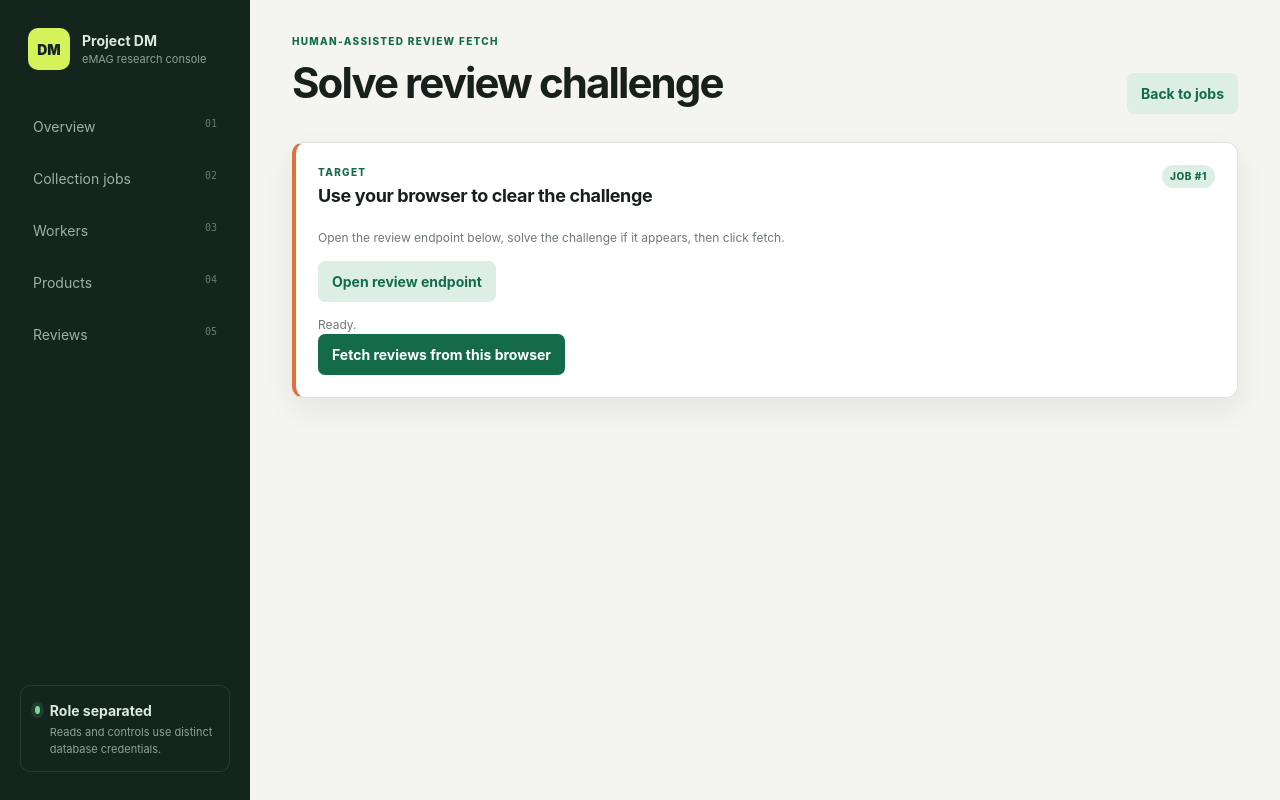
After one commit to AndyStan112/project_dm, a FastAPI app: template src/project_dm/web/templates/solve_review.html in a window 1280 px wide. The commit adds this page. Run offline with FastAPI, Linux system fonts and the light colour scheme; the template is opened without the code that fills it: most values are stand-ins (such as "Sample title", 1, 10 or a date in 2020).

Commit message:
fix captcha better

```diff
--- a/src/project_dm/web/app.py
+++ b/src/project_dm/web/app.py
@@ -16,6 +16,7 @@ from fastapi.templating import Jinja2Templates
 
 from project_dm.brands import normalize_brand
 from project_dm.db import read_session, write_session
+from project_dm.models import Job
 from project_dm.repositories.brands import list_brands, upsert_brand
 from project_dm.repositories.dashboard import (
     dashboard_stats,
@@ -44,12 +45,16 @@ from project_dm.repositories.service_controls import (
 from project_dm.schemas import JobStatus
 from project_dm.workers.listing import run_one_listing_job
 from project_dm.workers.product import run_product_jobs
-from project_dm.workers.reviews import run_one_review_job
+from project_dm.workers.reviews import (
+    apply_review_payload,
+    run_one_review_job,
+)
 from project_dm.workers.supervisor import (
     SCRAPER_LANE_COUNT,
     start_worker_supervisors,
     stop_worker_supervisors,
 )
+from project_dm.scraping.reviews import build_reviews_url
 
 
 PACKAGE_DIR = Path(__file__).parent
@@ -319,6 +324,69 @@ def job_diagnostics(job_id: int) -> JSONResponse:
     return JSONResponse({"job_id": job_id, "files": files})
 
 
+@app.get("/jobs/{job_id}/solve", response_class=HTMLResponse)
+def solve_job(request: Request, job_id: int) -> HTMLResponse:
+    with read_session() as session:
+        job = session.get(Job, job_id)
+        if job is None:
+            raise HTTPException(status_code=404, detail="Job not found")
+        if job.family_id is None or not job.target_url:
+            raise HTTPException(
+                status_code=400, detail="Job is missing review metadata"
+            )
+        review_limit = (
+            job.total_expected
+            or job.current_offset
+            or 10
+        )
+        review_url = build_reviews_url(
+            job.target_url,
+            offset=job.current_offset,
+            limit=review_limit,
+        )
+    return templates.TemplateResponse(
+        request,
+        "solve_review.html",
+        _context(
+            request,
+            active="jobs",
+            job=job,
+            review_url=review_url,
+            review_limit=review_limit,
+        ),
+    )
+
+
+@app.post("/jobs/{job_id}/solve")
+def submit_solved_review(job_id: int, payload: dict[str, object]) -> RedirectResponse:
+    with write_session() as session, session.begin():
+        job = session.get(Job, job_id, with_for_update=True)
+        if job is None:
+            raise HTTPException(status_code=404, detail="Job not found")
+        if job.family_id is None:
+            raise HTTPException(
+                status_code=400, detail="Job is missing family metadata"
+            )
+        reviews_seen, _, checkpoint_status = apply_review_payload(
+            session,
+            job_id=job.id,
+            family_id=job.family_id,
+            payload=payload,
+        )
+        if checkpoint_status is JobStatus.COMPLETED:
+            message = f"Manual solve imported {reviews_seen} reviews and completed the job."
+        else:
+            message = f"Manual solve imported {reviews_seen} reviews."
+        if checkpoint_status is not JobStatus.COMPLETED:
+            set_job_status(session, job_id, JobStatus.PENDING)
+        print(
+            f"[web] submit_solved_review job_id={job_id} reviews_seen={reviews_seen} status={checkpoint_status} message={message}",
+            file=sys.stderr,
+            flush=True,
+        )
+    return RedirectResponse("/jobs", status_code=303)
+
+
 @app.post("/brands")
 def add_brand(
     brand: Annotated[str, Form(min_length=1)],
--- a/src/project_dm/web/templates/_job_table.html
+++ b/src/project_dm/web/templates/_job_table.html
@@ -23,6 +23,9 @@
           <form method="post" action="/jobs/{{ job.id }}/pause"><button>Pause</button></form>
           {% elif job.status in ["paused", "blocked", "failed"] %}
           <form method="post" action="/jobs/{{ job.id }}/resume"><button>Resume</button></form>
+          {% if job.job_type == "reviews" %}
+          <a class="text-link" href="/jobs/{{ job.id }}/solve">Solve captcha</a>
+          {% endif %}
           {% elif job.status == "pending" %}
           <form method="post" action="/jobs/{{ job.id }}/pause"><button>Pause</button></form>
           <form method="post" action="/jobs/{{ job.id }}/promote"><button>Promote</button></form>
--- a/src/project_dm/web/templates/dashboard.html
+++ b/src/project_dm/web/templates/dashboard.html
@@ -59,6 +59,7 @@
           {% if job.target_url %}
           <a class="button secondary" href="{{ job.target_url }}" target="_blank" rel="noreferrer">Open target</a>
           {% endif %}
+          <a class="button" href="/jobs/{{ job.id }}/solve">Solve captcha</a>
           <a class="button secondary" href="/jobs/{{ job.id }}/diagnostics">Diagnostics</a>
           <form method="post" action="/jobs/{{ job.id }}/resume"><button type="submit">Resume</button></form>
         </div>
--- /dev/null
+++ b/src/project_dm/web/templates/solve_review.html
@@ -0,0 +1,75 @@
+{% extends "base.html" %}
+{% block title %}Solve Review CAPTCHA · Project DM{% endblock %}
+{% block heading %}Solve review challenge{% endblock %}
+{% block eyebrow %}Human-assisted review fetch{% endblock %}
+{% block actions %}
+  <a class="button secondary" href="/jobs">Back to jobs</a>
+{% endblock %}
+{% block content %}
+<section class="panel notice-panel">
+  <div class="panel-heading">
+    <div><p class="eyebrow">Target</p><h2>Use your browser to clear the challenge</h2></div>
+    <span class="panel-tag">job #{{ job.id }}</span>
+  </div>
+  <p class="hint">Open the review endpoint below, solve the challenge if it appears, then click fetch.</p>
+  <p><a class="button secondary" href="{{ review_url }}" target="_blank" rel="noreferrer">Open review endpoint</a></p>
+  <p class="hint" id="solve-status">Ready.</p>
+  <input type="hidden" id="review-url" value="{{ review_url }}">
+  <button class="button" id="fetch-button" type="button">Fetch reviews from this browser</button>
+</section>
+{% endblock %}
+{% block scripts %}
+<script>
+(function () {
+  const reviewUrl = document.getElementById("review-url").value;
+  const status = document.getElementById("solve-status");
+  const button = document.getElementById("fetch-button");
+
+  const setStatus = (message) => {
+    status.textContent = message;
+  };
+
+  button.addEventListener("click", async () => {
+    button.disabled = true;
+    setStatus("Fetching from your browser session...");
+    try {
+      const response = await fetch(reviewUrl, {
+        method: "GET",
+        credentials: "include",
+        cache: "no-store",
+      });
+      const contentType = response.headers.get("content-type") || "";
+      const bodyText = await response.text();
+      if (!response.ok) {
+        setStatus(`Remote returned HTTP ${response.status}. Open the review endpoint, solve the challenge, and try again.`);
+        button.disabled = false;
+        return;
+      }
+      if (!contentType.includes("application/json")) {
+        setStatus("The browser received a non-JSON response. Solve the challenge in the opened tab, then try again.");
+        button.disabled = false;
+        return;
+      }
+      const payload = JSON.parse(bodyText);
+      const submit = await fetch(window.location.pathname, {
+        method: "POST",
+        headers: {
+          "Content-Type": "application/json",
+        },
+        body: JSON.stringify(payload),
+      });
+      if (!submit.ok) {
+        setStatus(`Could not save the response: HTTP ${submit.status}`);
+        button.disabled = false;
+        return;
+      }
+      window.location.href = "/jobs";
+    } catch (error) {
+      console.error(error);
+      setStatus(`Fetch failed: ${error}`);
+      button.disabled = false;
+    }
+  });
+})();
+</script>
+{% endblock %}
--- a/src/project_dm/web/templates/workers.html
+++ b/src/project_dm/web/templates/workers.html
@@ -42,6 +42,7 @@
         {% if job.target_url %}
         <a class="button secondary" href="{{ job.target_url }}" target="_blank" rel="noreferrer">Open target</a>
         {% endif %}
+        <a class="button" href="/jobs/{{ job.id }}/solve">Solve captcha</a>
         <a class="button secondary" href="/jobs/{{ job.id }}/diagnostics">Diagnostics</a>
         <form method="post" action="/jobs/{{ job.id }}/resume"><button type="submit">Resume</button></form>
       </div>
```
Also changed, not shown: src/project_dm/workers/reviews.py (+39 -21 lines).
